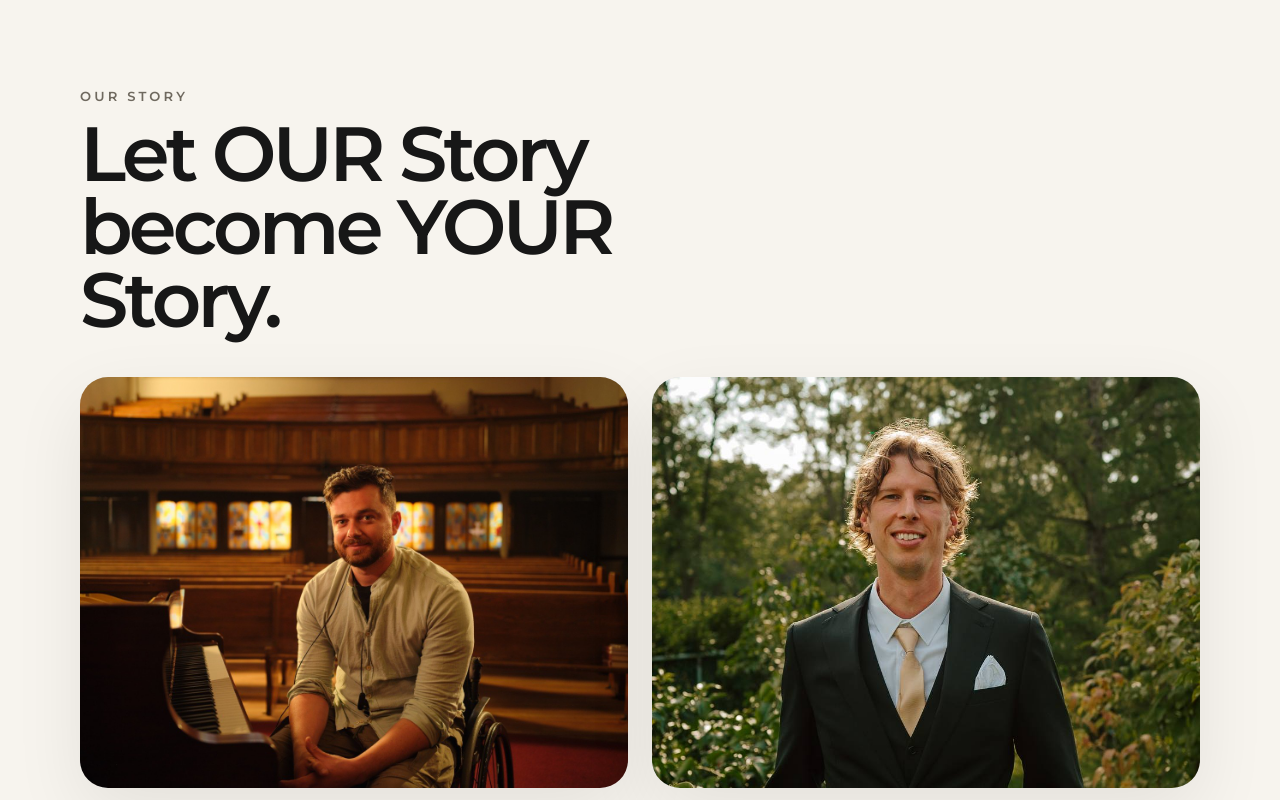
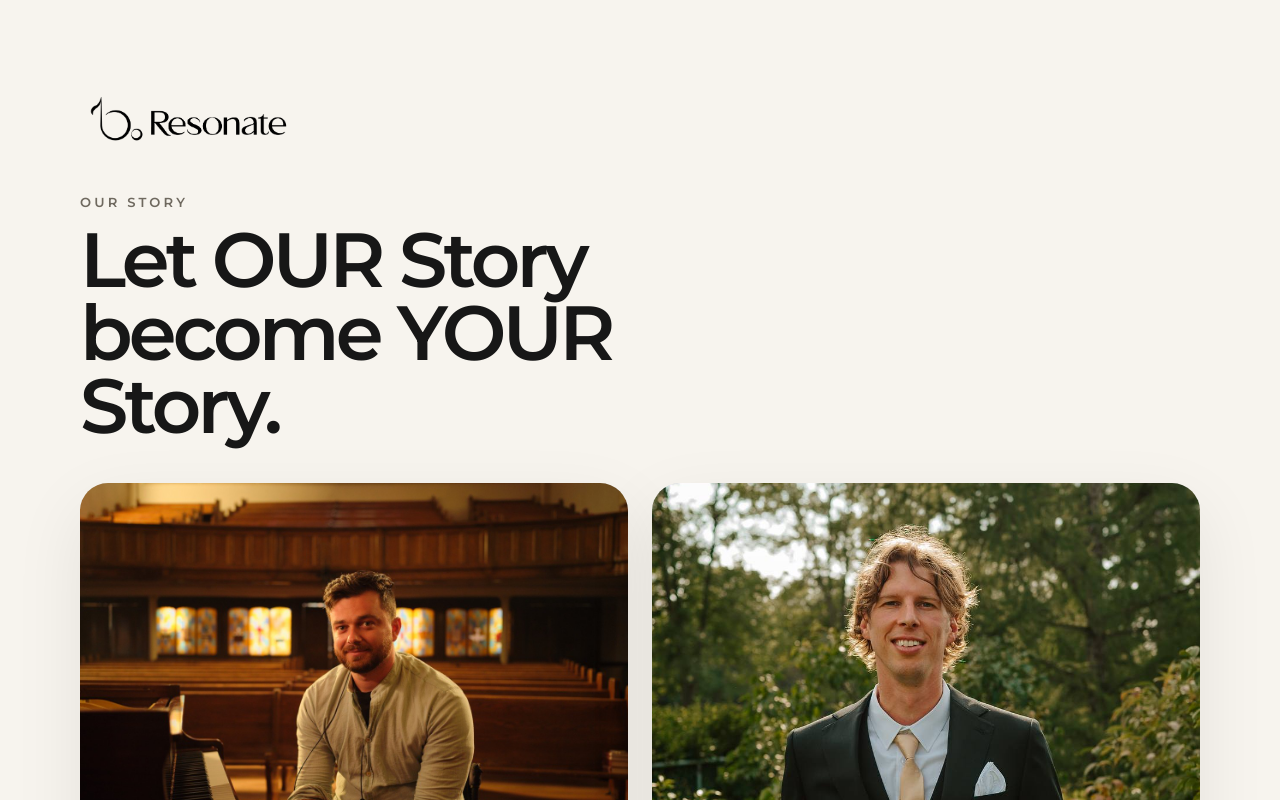
Before and after one commit to baldinircr-byte/resonateadaptive-frontend-new, a Next.js app: page /our-story in a window 1280 px wide. Shown: the top 800 px of the page. Built offline with nearby package versions, Linux system fonts and the light colour scheme.

Commit message:
feat: add clickable logo to our story page

```diff
--- a/src/app/globals.css
+++ b/src/app/globals.css
@@ -588,6 +588,16 @@ h6,
   gap: 40px;
 }
 
+.storyPageLogoLink {
+  display: inline-flex;
+  width: fit-content;
+}
+
+.storyPageLogo {
+  width: clamp(140px, 18vw, 220px);
+  height: auto;
+}
+
 .storyPageIntro h1 {
   margin-top: 14px;
   max-width: 12ch;
--- a/src/app/our-story/page.tsx
+++ b/src/app/our-story/page.tsx
@@ -5,6 +5,17 @@ export default function OurStoryPage() {
   return (
     <main className="section sectionLight storyPage">
       <div className="shell storyPageShell">
+        <Link href="/#top" className="storyPageLogoLink" aria-label="Back to homepage hero">
+          <Image
+            src="/images/site/logo-dark.png"
+            alt="Resonate Adaptive"
+            width={2500}
+            height={751}
+            className="storyPageLogo"
+            priority
+          />
+        </Link>
+
         <div className="storyPageIntro">
           <p className="eyebrow">Our Story</p>
           <h1>Let OUR Story become YOUR Story.</h1>
--- a/src/app/page.tsx
+++ b/src/app/page.tsx
@@ -42,7 +42,7 @@ const testimonials = [
 
 export default function Home() {
   return (
-    <main>
+    <main id="top">
       <section className="hero">
         <Image
           src="/images/pages/hero-main.jpg"
```
